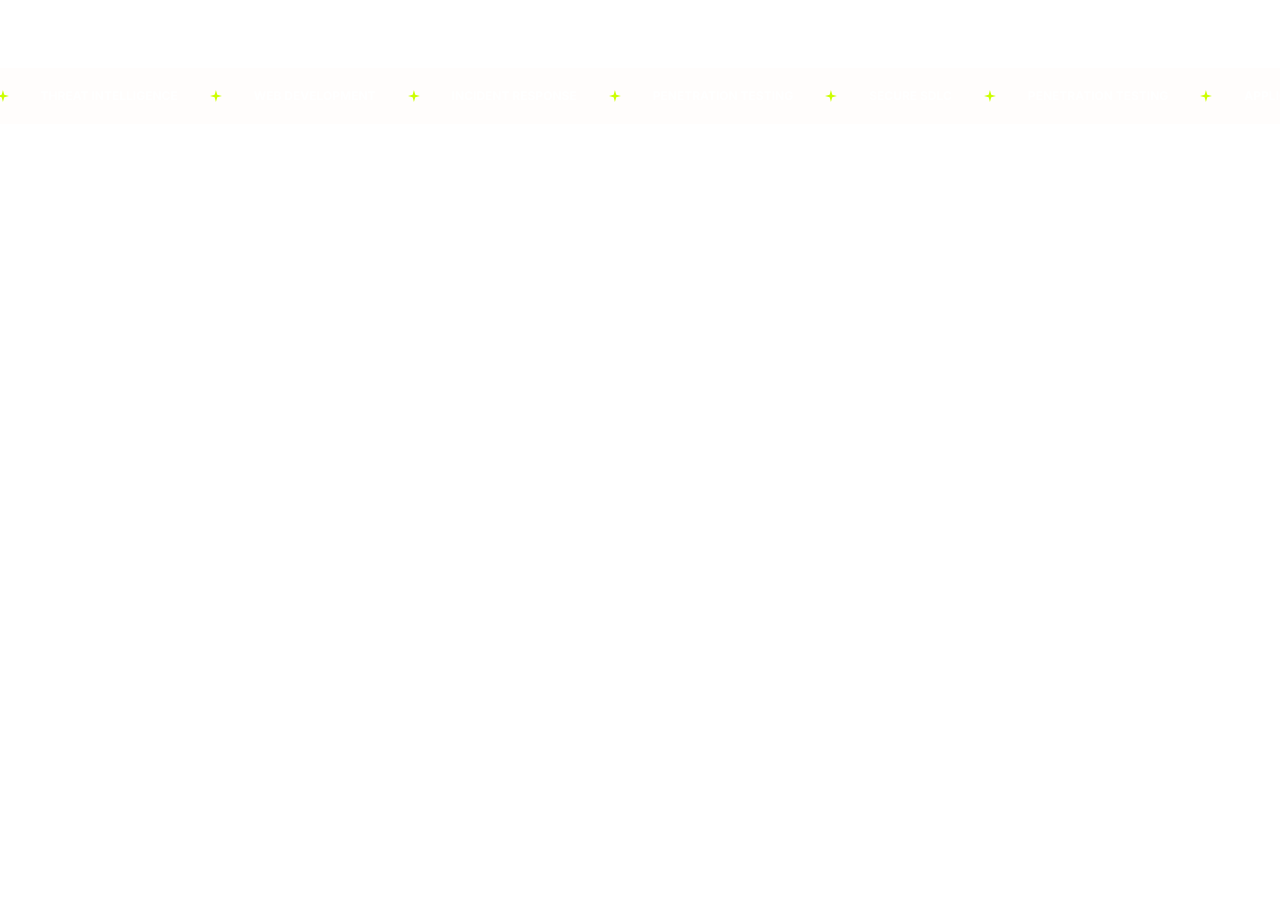
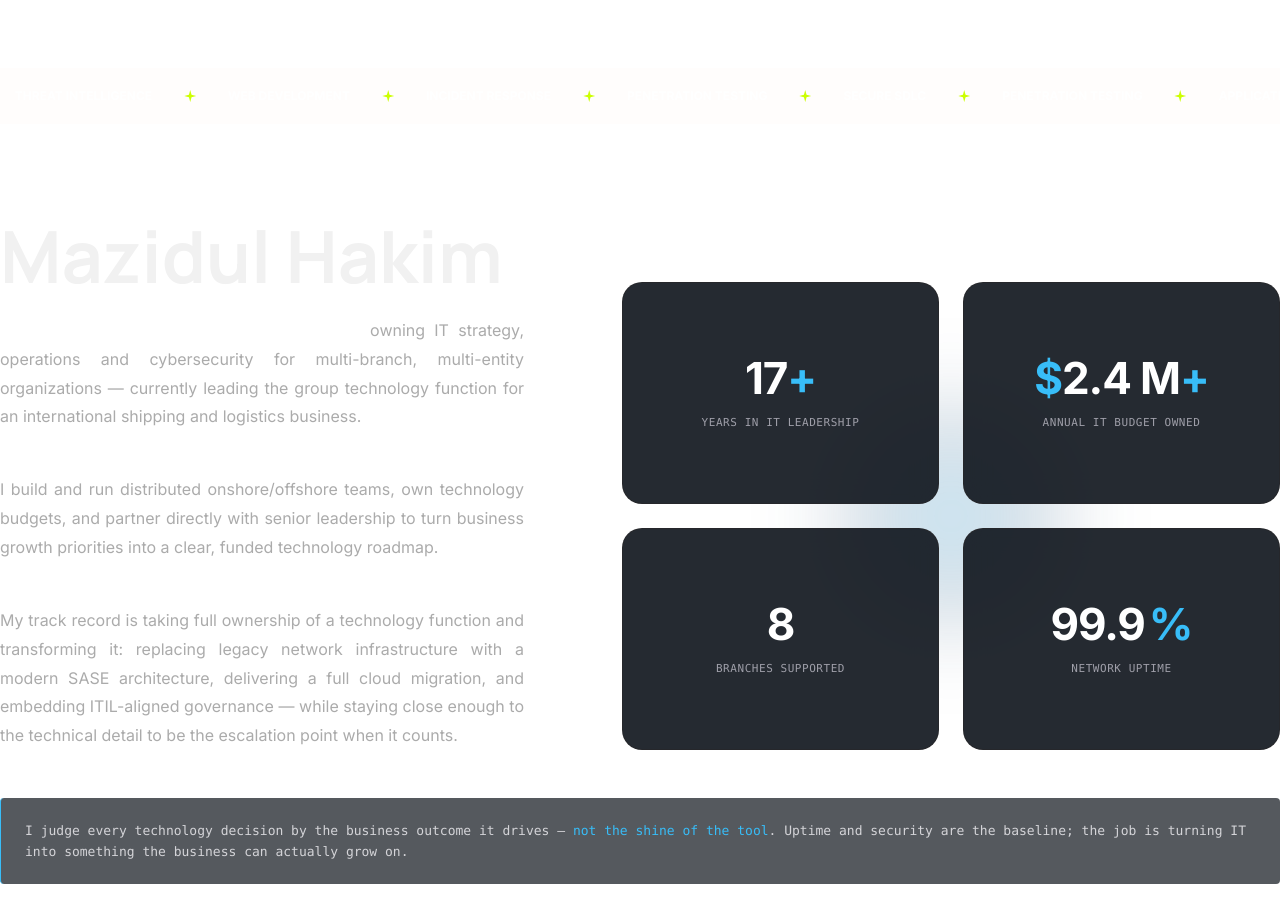
Before and after one commit to AbuBakkarSiddique007/portfolio-website-task, a Next.js app: page / in a window 1280 px wide. Shown: the part 660-1582 px from the top of the page. Before the commit the page ends 800 px from the top, so only its background shows below. Built offline with nearby package versions, Linux system fonts and the light colour scheme.

Commit message:
feat: implement about section

```diff
--- a/src/app/page.tsx
+++ b/src/app/page.tsx
@@ -1,11 +1,13 @@
 import Hero from "@/components/hero";
 import Marquee from "@/components/marquee";
+import About from "@/components/about";
 
 export default function Home() {
   return (
     <main className="flex w-full flex-col items-center">
       <Hero />
       <Marquee />
+      <About />
     </main>
   );
 }
--- /dev/null
+++ b/src/components/about.tsx
@@ -0,0 +1,97 @@
+"use client";
+
+export default function About() {
+  return (
+    <section id="about" className="relative flex w-full justify-center py-16 lg:py-24">
+      <div className="relative mx-auto flex w-full max-w-[1280px] flex-col gap-[48px] px-6 lg:px-0">
+
+        <div className="flex w-full flex-col justify-between gap-[32px] lg:flex-row lg:items-end">
+
+          <div className="flex w-full flex-col justify-between gap-6 lg:h-[530px] lg:w-[529px]">
+            <h2 className="flex items-center text-4xl font-bold tracking-normal text-[#f1f1f1] font-[family-name:var(--font-manrope)] sm:text-5xl lg:h-[72px] lg:w-[503px] lg:text-[72px] lg:leading-[100%]">
+              Mazidul Hakim
+            </h2>
+
+            <div className="flex flex-col justify-between gap-5 font-sans text-[16px] font-normal leading-[180%] tracking-normal text-[#ababab] text-justify lg:h-[458px] lg:w-[524px]">
+              <p>
+                <strong className="font-semibold text-white">
+                  Senior IT leader with 17+ years&apos; experience
+                </strong>{" "}
+                <span>
+                  owning IT strategy, operations and cybersecurity for multi-branch, multi-entity organizations &mdash; currently leading the group technology function for an international shipping and logistics business.
+                </span>
+              </p>
+
+              <p>
+                <span>
+                  I build and run distributed onshore/offshore teams, own technology budgets, and partner directly with senior leadership to turn business growth priorities into a clear, funded technology roadmap.
+                </span>
+              </p>
+
+              <p>
+                <span>
+                  My track record is taking full ownership of a technology function and transforming it: replacing legacy network infrastructure with a modern SASE architecture, delivering a full cloud migration, and embedding ITIL-aligned governance &mdash; while staying close enough to the technical detail to be the escalation point when it counts.
+                </span>
+              </p>
+            </div>
+          </div>
+
+          <div className="relative flex w-full items-center justify-center lg:h-[468px] lg:w-[658px]">
+            <div className="pointer-events-none absolute top-1/2 left-1/2 h-[280px] w-[280px] -translate-x-1/2 -translate-y-1/2 rounded-full bg-[radial-gradient(circle,rgba(56,189,248,0.28)_0%,rgba(14,50,90,0.18)_45%,transparent_70%)] blur-2xl"></div>
+
+            <div className="relative grid h-full w-full grid-cols-1 gap-[24px] sm:grid-cols-2">
+              <div className="flex h-[222px] flex-col items-center justify-center gap-3 rounded-[20px] border border-zinc-800/80 bg-[#0e131b]/90 p-6 backdrop-blur-md transition-all hover:border-zinc-700">
+                <div className="flex items-baseline text-4xl font-bold tracking-tight text-white lg:text-[44px]">
+                  <span>17</span>
+                  <span className="text-[#38bdf8]">+</span>
+                </div>
+                <span className="font-mono text-[11px] font-medium tracking-wider text-zinc-400">
+                  YEARS IN IT LEADERSHIP
+                </span>
+              </div>
+
+              <div className="flex h-[222px] flex-col items-center justify-center gap-3 rounded-[20px] border border-zinc-800/80 bg-[#0e131b]/90 p-6 backdrop-blur-md transition-all hover:border-zinc-700">
+                <div className="flex items-baseline text-4xl font-bold tracking-tight text-white lg:text-[44px]">
+                  <span className="text-[#38bdf8]">$</span>
+                  <span>2.4 M</span>
+                  <span className="text-[#38bdf8]">+</span>
+                </div>
+                <span className="font-mono text-[11px] font-medium tracking-wider text-zinc-400">
+                  ANNUAL IT BUDGET OWNED
+                </span>
+              </div>
+
+              <div className="flex h-[222px] flex-col items-center justify-center gap-3 rounded-[20px] border border-zinc-800/80 bg-[#0e131b]/90 p-6 backdrop-blur-md transition-all hover:border-zinc-700">
+                <div className="text-4xl font-bold tracking-tight text-white lg:text-[44px]">
+                  8
+                </div>
+                <span className="font-mono text-[11px] font-medium tracking-wider text-zinc-400">
+                  BRANCHES SUPPORTED
+                </span>
+              </div>
+
+              <div className="flex h-[222px] flex-col items-center justify-center gap-3 rounded-[20px] border border-zinc-800/80 bg-[#0e131b]/90 p-6 backdrop-blur-md transition-all hover:border-zinc-700">
+                <div className="flex items-baseline text-4xl font-bold tracking-tight text-white lg:text-[44px]">
+                  <span>99.9</span>
+                  <span className="ml-1 text-[#38bdf8]">%</span>
+                </div>
+                <span className="font-mono text-[11px] font-medium tracking-wider text-zinc-400">
+                  NETWORK UPTIME
+                </span>
+              </div>
+            </div>
+          </div>
+
+        </div>
+
+        <div className="flex w-full max-w-[1280px] items-center rounded-[4px] border-l border-l-[#38bdf8] bg-[#0e131b]/70 px-[24px] py-[14px] backdrop-blur-md lg:h-[86px]">
+          <p className="w-full max-w-[1232px] font-mono text-xs leading-relaxed text-zinc-300 sm:text-[13px]">
+            I judge every technology decision by the business outcome it drives &mdash;{" "}
+            <span className="text-[#38bdf8]">not the shine of the tool</span>. Uptime and security are the baseline; the job is turning IT into something the business can actually grow on.
+          </p>
+        </div>
+
+      </div>
+    </section>
+  );
+}
```
